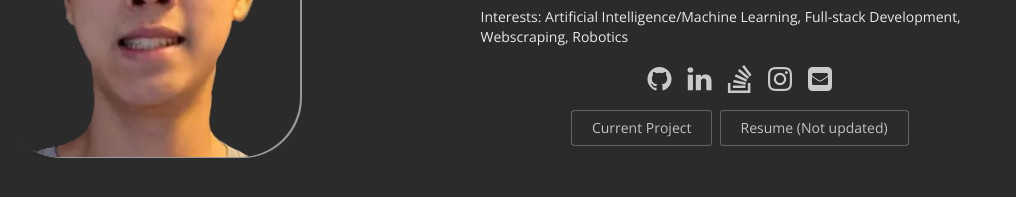
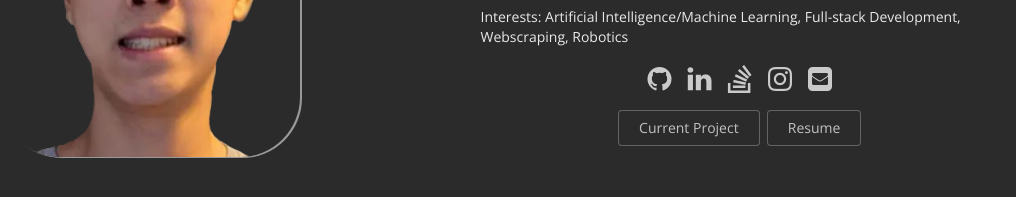
Before and after one commit to KureYv/matthewl.xyz, a Jekyll site: the page built from index.html, in a window 1280 px wide. Shown: the part 459-656 px from the top of the page, without its empty margins (201-1217 px from the left). Built offline with Jekyll 4.4.1, drawn with Linux system fonts in a browser that asks for light colours.

Commit message:
Update theme-home-builtin-2.html

```diff
--- a/_includes/theme-home-builtin-2.html
+++ b/_includes/theme-home-builtin-2.html
@@ -36,7 +36,7 @@
         <button class="ui basic button">Current Project</button>
       </a>
       <a href="images/resume.pdf">
-        <button class="ui basic button">Resume (Not updated)</button>
+        <button class="ui basic button">Resume</button>
       </a>
     </p>
   </div>
```
